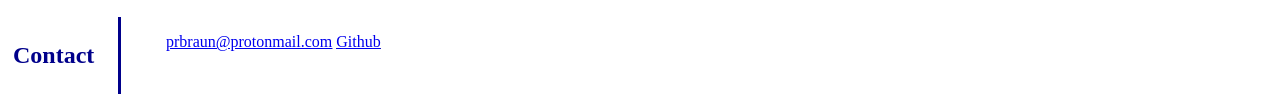
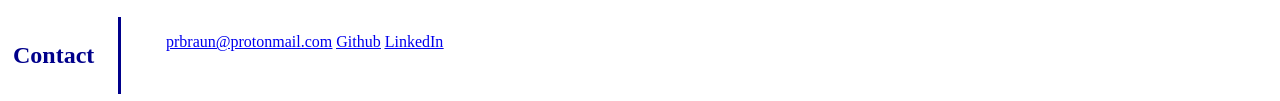
Before and after one commit to patrbraun/Portfolio, a plain HTML site: page index.html in a window 1280 px wide. Shown: the part 1036-1137 px from the top of the page. Drawn offline with Linux system fonts and the light colour scheme.

Commit message:
Updated Contact section

```diff
--- a/index.html
+++ b/index.html
@@ -88,6 +88,7 @@
             <ul>
                 <li><a href="mailto: prbraun@protonmail.com">prbraun@protonmail.com</a></li>
                 <li><a href="https://github.com/patrbraun">Github</a></li>
+                <li><a href="https://www.linkedin.com/in/patrick-braun-b35217156/">LinkedIn</a></li>
             </ul>
     </section>
         </section>
```
